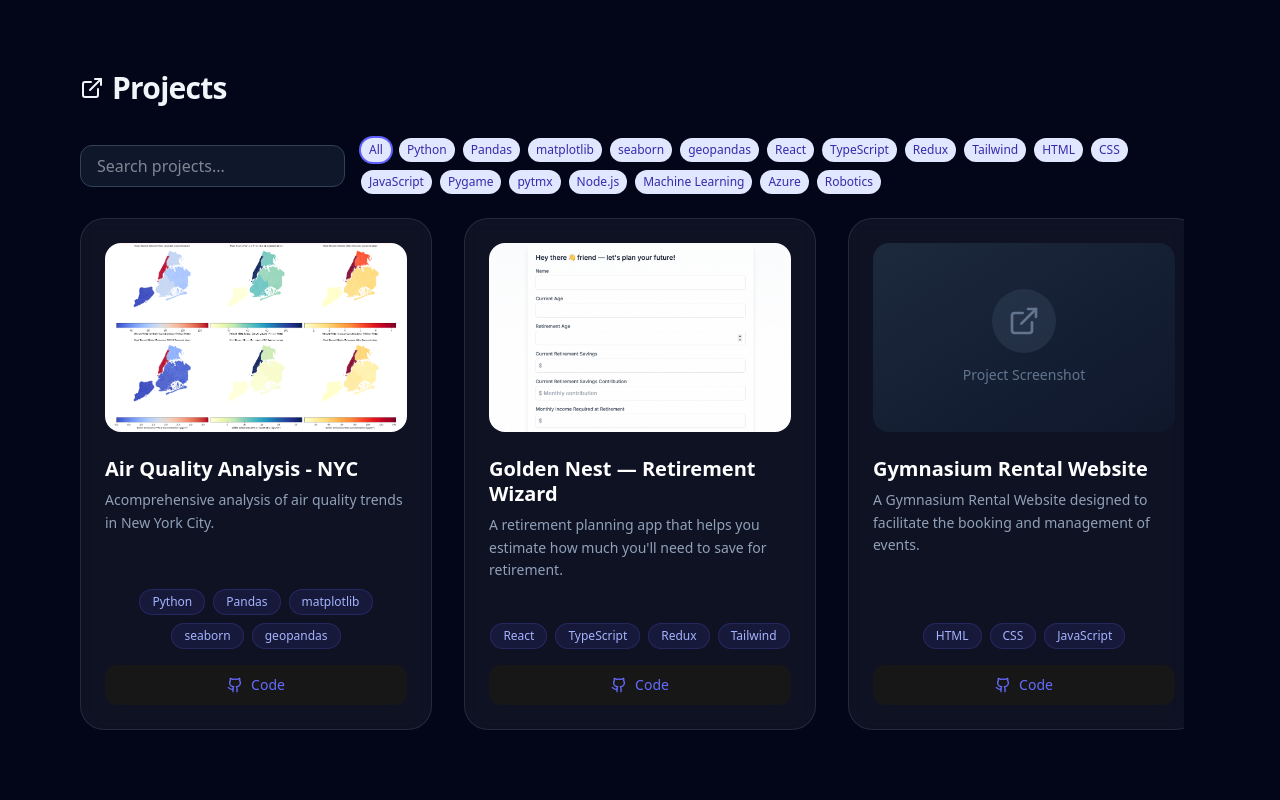
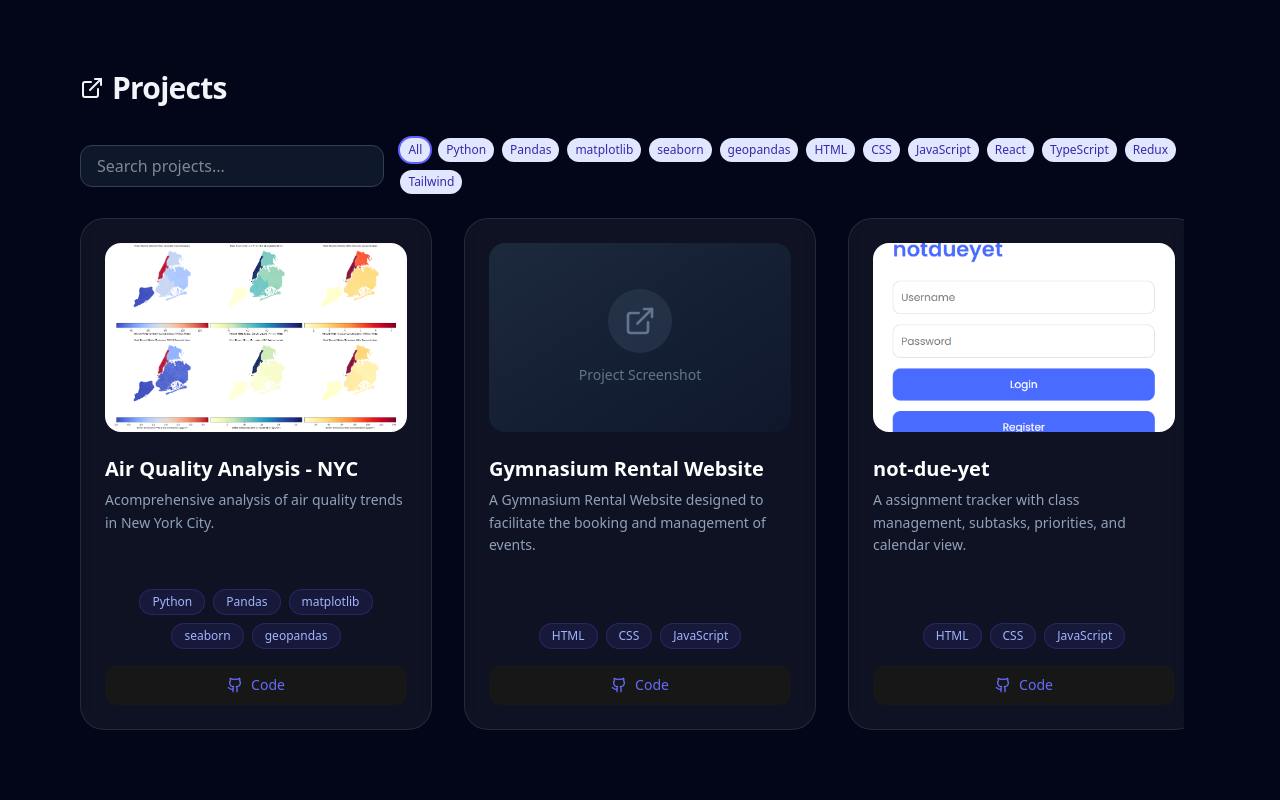
Before and after one commit to tvisham/my-portfolio, a React (Vite) app: page / in a window 1280 px wide. Shown: the part 740-1540 px from the top of the page. Built offline with nearby package versions, Linux system fonts and the light colour scheme.

Commit message:
Update App.jsx

```diff
--- a/src/App.jsx
+++ b/src/App.jsx
@@ -41,17 +41,6 @@ const PROJECTS = [
     },
   },
   {
-    title: "Golden Nest — Retirement Wizard",
-    blurb: "A retirement planning app that helps you estimate how much you'll need to save for retirement.",
-    tags: ["React", "TypeScript", "Redux", "Tailwind"],
-    img: "Golden-Nest.png",
-    fit: "cover",
-    links: {
-      live: "https://github.com/tvisham/golden-nest",
-      repo: "https://github.com/tvisham/golden-nest",
-    },
-  },
-  {
     title: "Gymnasium Rental Website",
     blurb: "A Gymnasium Rental Website designed to facilitate the booking and management of events.",
     tags: ["HTML", "CSS", "JavaScript"],
@@ -73,41 +62,15 @@ const PROJECTS = [
       repo: "https://github.com/tvisham/notdueyet",
     },
   },
-  {
-    title: "Mario Game",
-    blurb: "A fun and interactive Mario game built with Python",
-    tags: ["Python", "Pygame","pytmx"],
-    img: null,
+    {
+    title: "Golden Nest — Retirement Wizard",
+    blurb: "A retirement planning app that helps you estimate how much you'll need to save for retirement.",
+    tags: ["React", "TypeScript", "Redux", "Tailwind"],
+    img: "Golden-Nest.png",
     fit: "cover",
     links: {
-      live: "https://github.com/tvisham/mario-in-python",
-      repo: "https://github.com/tvisham/mario-in-python",
-    },
-  },
-  {
-    title: "Ask Me Anything",
-    blurb: "A chat-bot with interative front-end and back-end",
-    tags: [, "JavaScript", "React", "Node.js"],
-    img: null,
-    fit: "cover",
-    links: {
-      live: "https://github.com/tvisham/ask-me-anything",
-      repo: "https://github.com/tvisham/ask-me-anything",
-    },
-  },
-  {
-    title: "ML Algorithm for a Vacuum Robot based on changes in environmental conditions and battery efficiency",
-    blurb: "Research project applying ML to battery and environmental data.",
-    tags: ["Machine Learning", "Azure", "Python", "Robotics"],
-    img: null,
-    details: [
-      "Developed a machine learning algorithm using Azure Machine Learning and Python to detect changes in environmental conditions based on battery efficiency in vacuum robots.",
-      "Analyzed correlations and identified patterns between fluctuations in battery performance and environmental factors such as temperature or terrain.",
-      "Presented findings in a research paper, detailing the algorithm's potential applications and insights in robotics and environmental monitoring.",
-    ],
-    links: {
-      live: "",
-      repo: "",
+      live: "https://github.com/tvisham/golden-nest",
+      repo: "https://github.com/tvisham/golden-nest",
     },
   },
 ];
@@ -118,7 +81,6 @@ const EXPERIENCE = [
     title: "Engineering Intern",
     date: "Summer 2025",
     points: [
-      "One of 93 students chosen nationwide with Boeing and PDS defence at the Core Plus Aerospace Manufacturing Internship.",
       "Applied mechanical and electrical engineering principles through hands-on work with industrial machinery.",
       "Used Boeing’s Problem Solving Model to improve manufacturing workflows and quality control.",
       "Gained exposure to industry best practices, including workflow optimization, safety standards, and collaborative engineering strategies.",
```
